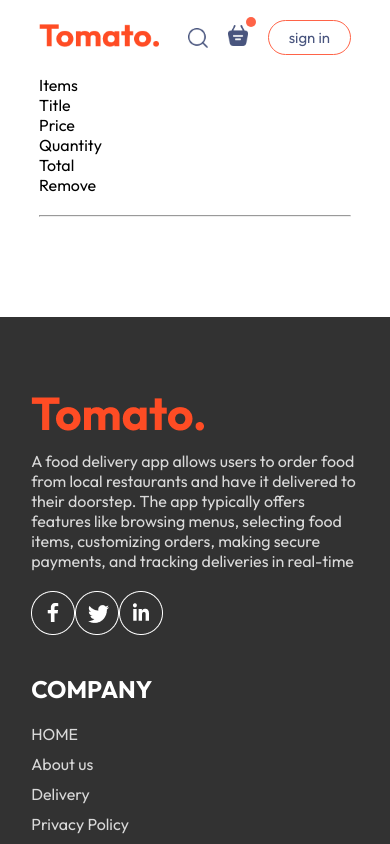
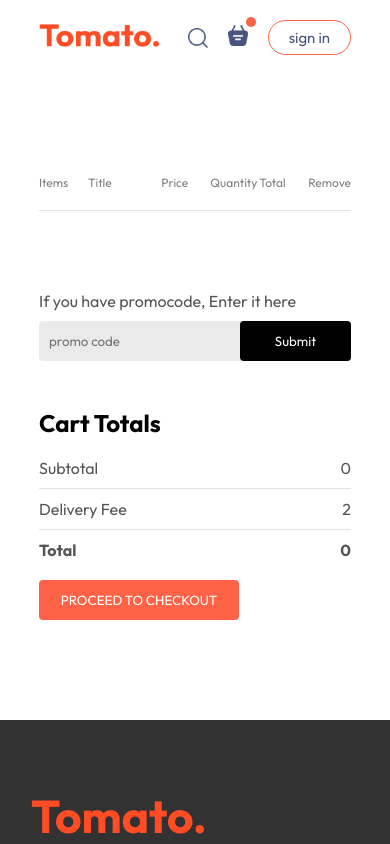
Before and after one commit to ShaniGamage/FoodDelivery, a React (Create React App) app in the folder food_delivery/: page /cart in a window 390 px wide. Shown: the top 844 px of the page. Built offline with nearby package versions, Linux system fonts and the light colour scheme.

Commit message:
create cart page responsively

```diff
--- a/food_delivery/src/pages/Cart/Cart.jsx
+++ b/food_delivery/src/pages/Cart/Cart.jsx
@@ -24,18 +24,54 @@
           //if cartItems contains one product
           if(cartItems[item.id ]>0){
             return(
-              <div className='cart-items-title cart-items-item'>
+              <div>
+                <div className='cart-items-title cart-items-item'>
                 <img src={item.image} alt=''></img>
                 <p>{item.name}</p>
-                <p>{item.price}</p>
+                <p>${item.price}</p>
                 <p>{cartItems[item.id]}</p>
-                <p>{item.price*cartItems[item.id]}</p>
-                <p>x</p>
-
+                <p>${item.price*cartItems[item.id]}</p>
+                <p  onClick={()=>removeFromCart(item.id)} className='cross'>x</p>
+              </div>
+              <hr/>
               </div>
             )
           }
         })}
+      </div>
+      <div className='cart-bottom'>
+        <div className='cart-total'>
+          <h2>Cart Totals</h2>
+          <div>
+            <div className='cart-total-details'>
+              <p>Subtotal</p>
+              <p>{0}</p>
+            </div>
+            <hr/>
+
+            <div className='cart-total-details'>
+              <p>Delivery Fee</p>
+              <p>{2}</p>
+            </div>
+            <hr/>
+
+            <div className='cart-total-details'>
+              <b>Total</b>
+              <b>{0}</b>
+            </div>
+
+          </div>
+          <button>PROCEED TO CHECKOUT</button>
+        </div>
+        <div className='cart-promocode'>
+          <div>
+            <p>If you have promocode, Enter it here</p>
+            <div className='cart-promocode-input'>
+              <input type='text' placeholder='promo code'></input>
+              <button>Submit</button>
+            </div>
+          </div>
+        </div>
       </div>
 
     </div>
--- a/food_delivery/src/pages/Cart/cart.css
+++ b/food_delivery/src/pages/Cart/cart.css
@@ -0,0 +1,107 @@
+.cart{
+    margin-top: 100px;
+}
+
+.cart-items-title{
+    display: grid;
+    grid-template-columns: 1fr 1.5fr 1fr 1fr 1fr 0.5fr;
+    align-items: center;
+    color: grey;
+    font-size: max(1vw,12px);
+}
+
+.cart-items-item{
+    margin: 10px 0px;
+    color: black;
+}
+
+.cart-items-item img{
+    width: 50px;
+}
+
+.cart hr{
+    height: 1px;
+    background-color: #e2e2e2;
+    border: none;
+}
+
+.cart-items-item .cross{
+    cursor: pointer;
+}
+
+.cart-bottom{
+    margin-top: 80px;
+    display: flex;
+    justify-content: space-between;
+    gap: max(12vw,20px);
+}
+
+.cart-total{
+    flex: 1;
+    display: flex;
+    flex-direction: column;
+    gap: 20px;
+}
+
+.cart-total-details{
+    display: flex;
+    justify-content: space-between;
+    color: #555;
+}
+
+.cart-total hr{
+    margin: 10px 0px;
+}
+
+.cart-total button{
+    border: none;
+    color: white;
+    background-color: tomato;
+    width: max(15vw,200px);
+    padding: 12px 0px;
+    border-radius: 4px;
+    cursor: pointer;
+}
+
+.cart-promocode{
+    flex: 1;
+}
+
+.cart-promocode{
+    color: #555;
+}
+
+.cart-promocode-input{
+    margin-top: 10px;
+    display: flex;
+    justify-content: space-between;
+    align-items: center;
+    background-color: #eaeaea;
+    border-radius: 4px;
+}
+
+.cart-promocode-input input{
+    background: transparent;
+    border: none;
+    outline: none;
+    padding-left: 10px;
+}
+
+.cart-promocode-input button{
+    width: max(10vw,150px);
+    padding: 12px 5px;
+    background-color: black;
+    border: none;
+    color: white;
+    border-radius: 4px;
+}
+
+@media (max-width:750px) {
+    .cart-bottom{
+        flex-direction: column-reverse;
+    }
+    .cart-promocode{
+        justify-content: start;
+    }
+
+}
```
